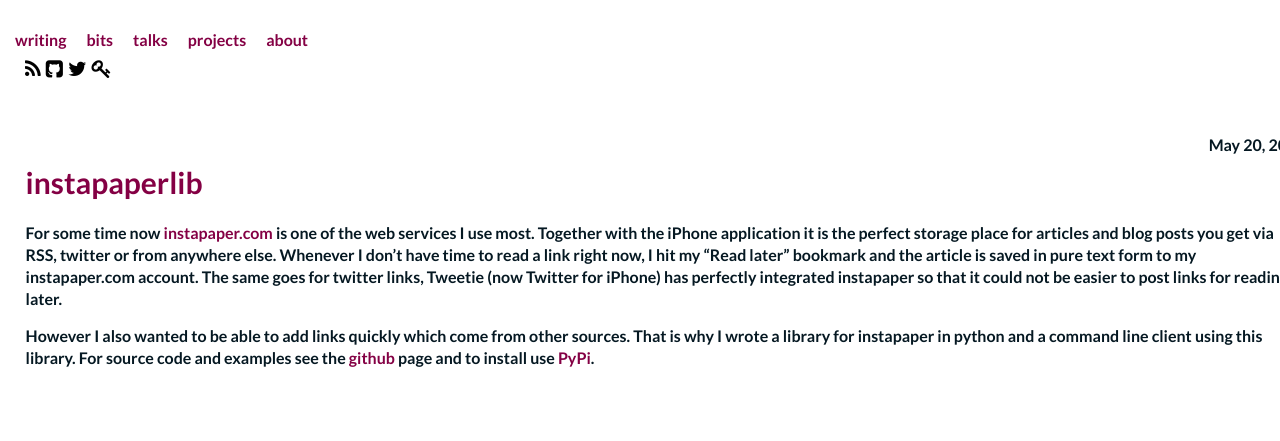
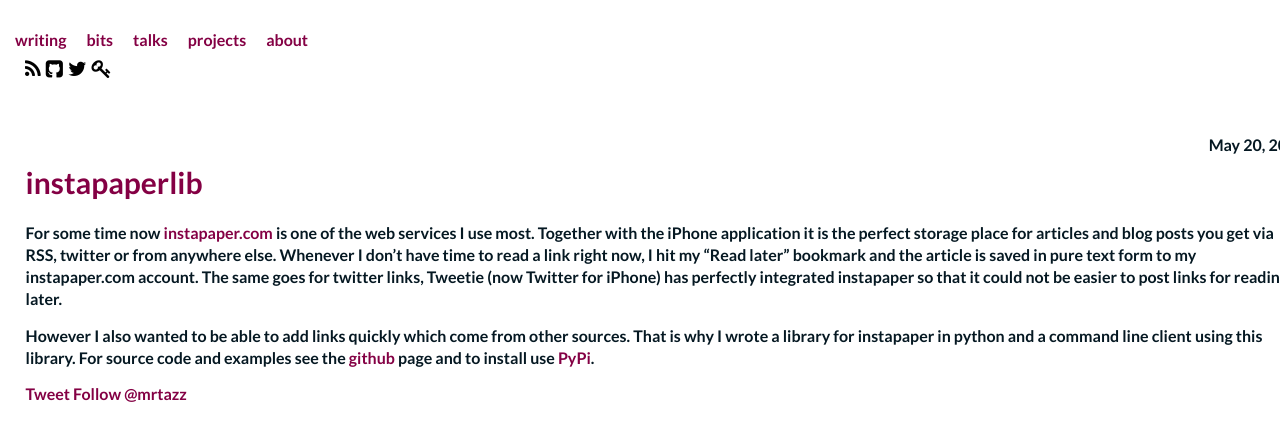
Before and after one commit to mrtazz/mrtazz.github.com, a Jekyll site: the page built from _posts/2010-05-20-instapaperlib.md, in a window 1280 px wide. Shown: the top 441 px of the page. Built offline with Jekyll 4.4.1, drawn with Linux system fonts in a browser that asks for light colours; Markdown is read by kramdown in place of the engine named in the settings; comment, search, counter and statistics services are not loaded.

Commit message:
add twitter tweet and follow button to posts

```diff
--- /dev/null
+++ b/_includes/twitter.html
@@ -0,0 +1,3 @@
+<a href="https://twitter.com/share" class="twitter-share-button" data-lang="en">Tweet</a>
+<a href="https://twitter.com/mrtazz" class="twitter-follow-button" data-show-count="false" data-lang="en">Follow @mrtazz</a>
+<script>!function(d,s,id){var js,fjs=d.getElementsByTagName(s)[0];if(!d.getElementById(id)){js=d.createElement(s);js.id=id;js.src="//platform.twitter.com/widgets.js";fjs.parentNode.insertBefore(js,fjs);}}(document,"script","twitter-wjs");</script>
--- a/_layouts/post.html
+++ b/_layouts/post.html
@@ -5,3 +5,4 @@
 <div class="post">
     {{ content }}
 </div>
+{% include twitter.html %}
```
